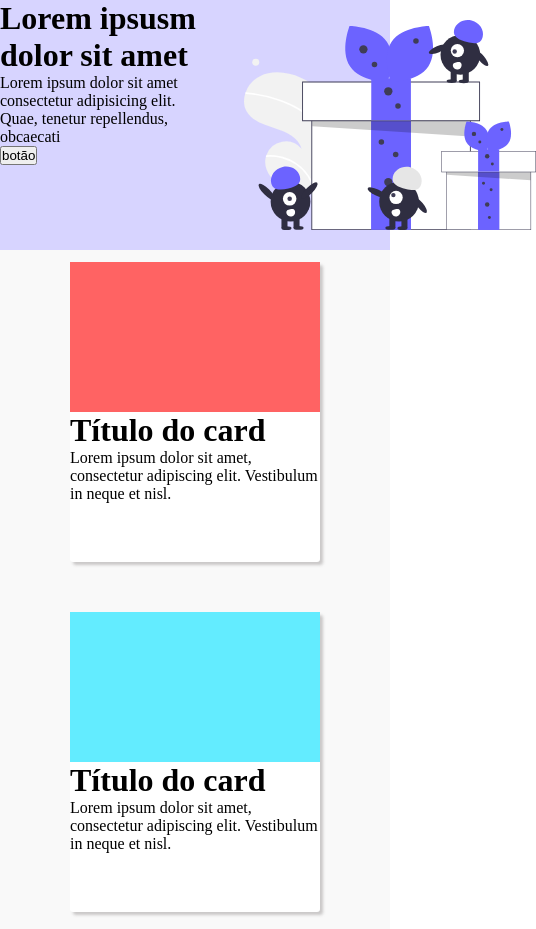
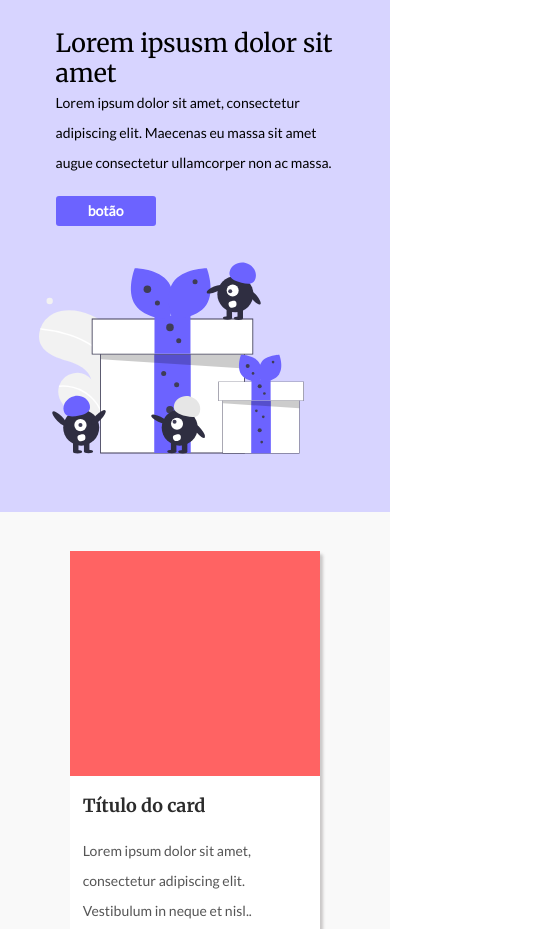
Before and after one commit to CamilaFerreiraRodrigues/desafio03-codelandia, a plain HTML site: page index.html in a window 390 px wide. Shown: the top 929 px of the page, 536 px wide, since content can reach past the window. Drawn offline with Linux system fonts and the light colour scheme.

Commit message:
deixando responsivo

```diff
--- a/assets/css/style.css
+++ b/assets/css/style.css
@@ -1,7 +1,14 @@
+
+  @import url('https://fonts.googleapis.com/css2?family=Merriweather:wght@300;400;700&family=Montserrat:wght@200;300;500;900&family=Open+Sans:ital,wght@0,400;0,700;1,400&display=swap');
+
+  @import url('https://fonts.googleapis.com/css2?family=Lato:wght@300;400&family=Merriweather:wght@300;400;700&family=Montserrat:wght@200;300;500;900&family=Open+Sans:ital,wght@0,400;0,700;1,400&display=swap');
+
+
 *{
     margin: 0;
     padding: 0;
     box-sizing: border-box;
+    /* font-family: 'Merriweather' sans-serif; */
 }
 
 .container{
@@ -16,14 +23,52 @@
     background: #D7D4FF;
     display: grid;
     grid-template-columns: 1fr 1fr ;
-    grid-template-rows: 250px;
+    grid-template-rows: 300px;
     grid-template-areas: 'content-txt content-img';
+    padding: 2% 5% 0 10%;
 }
 
 
 .content-text{
-    width: 200px;
-    margin: 0 auto;
+    width: 300px;
+    font-weight: 300;
+}
+.content-text h1{
+    font-family: Merriweather;
+    font-size: 25px;
+    font-weight: 400;
+    line-height: 30px;
+    letter-spacing: 0px;
+    text-align: left;
+}
+
+
+.content-text p{
+
+    font-family: Lato;
+    font-size: 14px;
+    font-weight: 400;
+    line-height: 20px;
+    letter-spacing: 0px;
+    text-align: left;
+}
+
+.content-text button{
+    width: 100px;
+    height: 30px;
+    border: none;
+    border-radius: 3px;
+    background: #6C63FF;
+    color:#FFFFFF;
+
+    font-family: Lato;
+    font-size: 14px;
+    font-weight:700;
+    line-height: 24px;
+    letter-spacing: 0em;
+    text-align: center;
+
+
 
 
 }
@@ -33,9 +78,8 @@
 
 }
 .photo{
-    height: 250px;
-    width: 292px;
-    margin-left: 15%;
+    height: 300px;
+    width: 350.4px;
 
 
 
@@ -69,6 +113,36 @@
     height: 300px;
     box-shadow: 3px 3px 3px #c0bebed3;
     border-radius: 3px;
+}
+
+.box-txt{
+    width: 220px;
+    height: 120px;
+
+    margin: 15px auto;
+}
+
+.box-txt h1{
+    font-family: Merriweather;
+    font-size: 18px;
+    font-weight: 700;
+    line-height: 30px;
+    color:#2B2B2B;
+    letter-spacing: 0px; /*espaçamento entre as letras*/
+    text-align: left;
+
+}
+
+.box-txt p{
+    font-family: Lato;
+    font-size: 14px;
+    font-weight: 400;
+    line-height: 20px;
+    color: #555555;
+    letter-spacing: 0px;
+    text-align: left;
+    margin-top: 15px;
+
 }
 
 .box-color1{
@@ -140,6 +214,12 @@
 
 .footer-form h1{
     text-align: center;
+    font-family: Merriweather;
+    font-size: 22px;
+    font-weight: 400;
+    color:#2B2B2B ;
+    margin: 5%;
+
 }
 
 .footer-form input, .footer-form textarea{
@@ -165,4 +245,64 @@
     border-radius: 3px;
     background: #6C63FF;
 
+    font-family: Lato;
+    font-size: 14px;
+    font-weight:700;
+    line-height: 24px;
+    color: #FFFFFF;
+    letter-spacing: 0em;
+    text-align: center;
 }
+
+@media (max-width: 600px){
+    .header{
+        display:grid;
+        grid-template-rows: 200px 1fr ;
+        grid-template-columns: 1fr;
+        grid-template-areas:
+        /*linha 1*/ 'content-txt'
+                    ' content-img'
+        /*linha 2*/ ;
+    }
+
+    .content-text{
+        width: 90%;
+        margin: 6% auto;
+        height: 90%;
+
+
+    }
+    .content-text p {
+        line-height: 30px;
+    }
+
+
+
+   .photo{
+        width: 80%;
+   }
+
+    .body-tudo{
+        padding: 10%;
+    }
+
+    .box {
+        width: 100%;
+        height: 450px;
+    }
+    .box-color1, .box-color2, .box-color3, .box-color4, .box-color5, .box-color6{
+        width: 100%;
+        height: 225px;
+    }
+
+    .box-txt{
+        width: 90%;
+        height: 40%;
+        margin: 15px auto;
+    }
+
+    .box-txt p{
+        line-height: 30px;
+    }
+
+}
--- a/index.html
+++ b/index.html
@@ -1,9 +1,9 @@
 <!DOCTYPE html>
-<html lang="en">
+<html lang="pt-br">
 <head>
     <meta charset="UTF-8">
     <meta name="viewport" content="width=device-width, initial-scale=1.0">
-    <title>Document</title>
+    <title>Desafio 3</title>
 <link rel="stylesheet" href="assets/css/style.css">
 </head>
 <body>
@@ -13,7 +13,9 @@
             <header class="header">
                 <div class="content-text">
                     <h1>Lorem ipsusm dolor sit amet</h1>
-                    Lorem ipsum dolor sit amet consectetur adipisicing elit. Quae, tenetur repellendus, obcaecati
+                    <p>
+                        Lorem ipsum dolor sit amet, consectetur adipiscing elit. Maecenas eu massa sit amet augue consectetur ullamcorper non ac massa.
+                    </p>
                     <br>
                     <button>botão</button>
                 </div>
@@ -30,14 +32,14 @@
                     <div class="box-color1"></div>
                     <div class="box-txt">
                         <h1>Título do card</h1>
-                        <p>Lorem ipsum dolor sit amet, consectetur adipiscing elit. Vestibulum in neque et nisl.</p>
+                        <p>Lorem ipsum dolor sit amet, consectetur adipiscing elit. Vestibulum in neque et nisl..</p>
                     </div>
                 </div>
                 <div class="box box-div2">
                     <div class="box-color2"></div>
                     <div class="box-txt">
                         <h1>Título do card</h1>
-                        <p>Lorem ipsum dolor sit amet, consectetur adipiscing elit. Vestibulum in neque et nisl.</p>
+                        <p>Lorem ipsum dolor sit amet, consectetur adipiscing elit. Vestibulum in neque et nisl. lorem</p>
                     </div>
                 </div>
                 <div class="box box-div3">
@@ -73,7 +75,7 @@
 
 
             <footer class="footer-content">
-                <div class="footer-form">
+                <form class="footer-form" id="formulario">
 
                     <h1>Entre em contato</h1>
 
@@ -84,7 +86,7 @@
 
                     <button>Enviar mensagem</button>
 
-                </div>
+                </form>
             </footer>
 
 
```
